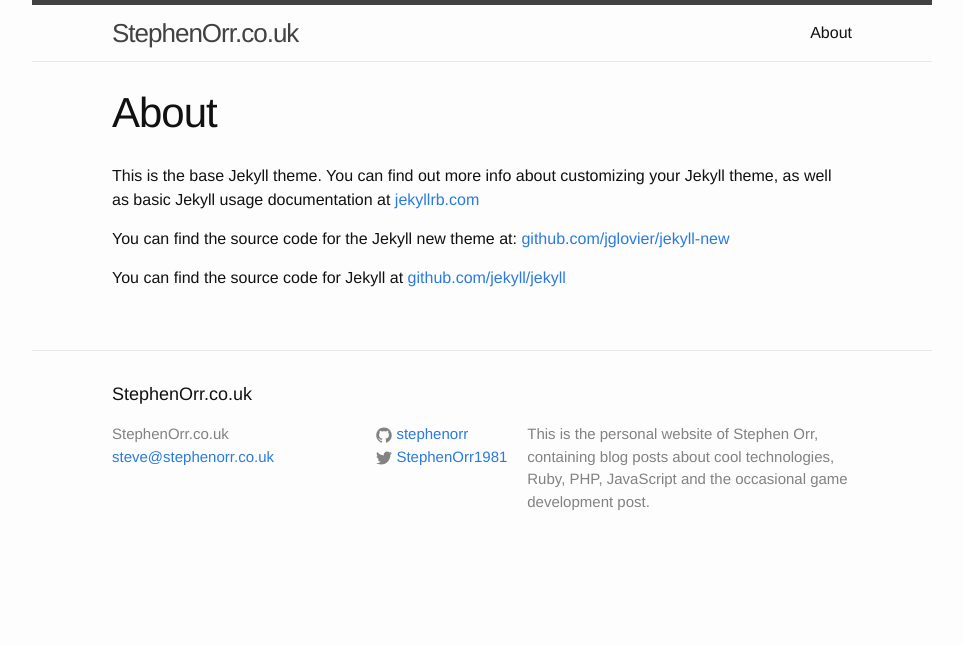
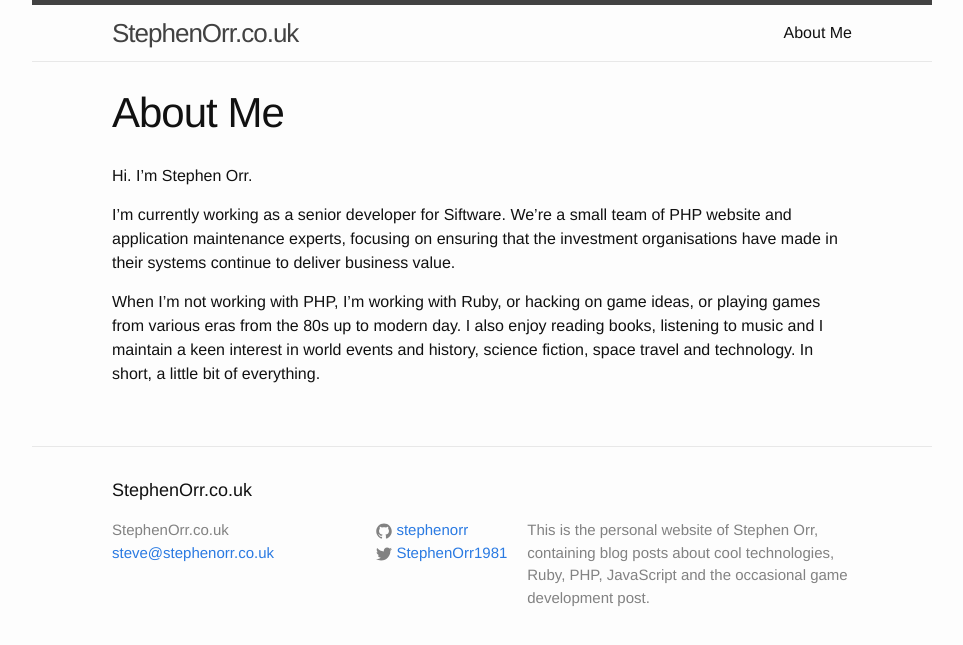
Before and after one commit to stevehill1981/stevehill1981.github.io, a Jekyll site: the page built from about.md, in a window 1280 px wide. Shown: the top 645 px of the page, without its empty margins (158-1121 px from the left). Built offline with Jekyll 4.4.1, drawn with Linux system fonts in a browser that asks for light colours.

Commit message:
Update the About page.
I hadn't realised I'd missed this.

```diff
--- a/about.md
+++ b/about.md
@@ -1,11 +1,18 @@
 ---
 layout: page
-title: About
+title: About Me
 permalink: /about/
 ---
 
-This is the base Jekyll theme. You can find out more info about customizing your Jekyll theme, as well as basic Jekyll usage documentation at [jekyllrb.com](http://jekyllrb.com/)
+Hi. I'm Stephen Orr.
 
-You can find the source code for the Jekyll new theme at: [github.com/jglovier/jekyll-new](https://github.com/jglovier/jekyll-new)
+I'm currently working as a senior developer for Siftware. We're a small team of
+PHP website and application maintenance experts, focusing on ensuring that the
+investment organisations have made in their systems continue to deliver business
+value.
 
-You can find the source code for Jekyll at [github.com/jekyll/jekyll](https://github.com/jekyll/jekyll)
+When I'm not working with PHP, I'm working with Ruby, or hacking on game ideas,
+or playing games from various eras from the 80s up to modern day. I also enjoy
+reading books, listening to music and I maintain a keen interest in world events
+and history, science fiction, space travel and technology. In short, a little
+bit of everything.
```
